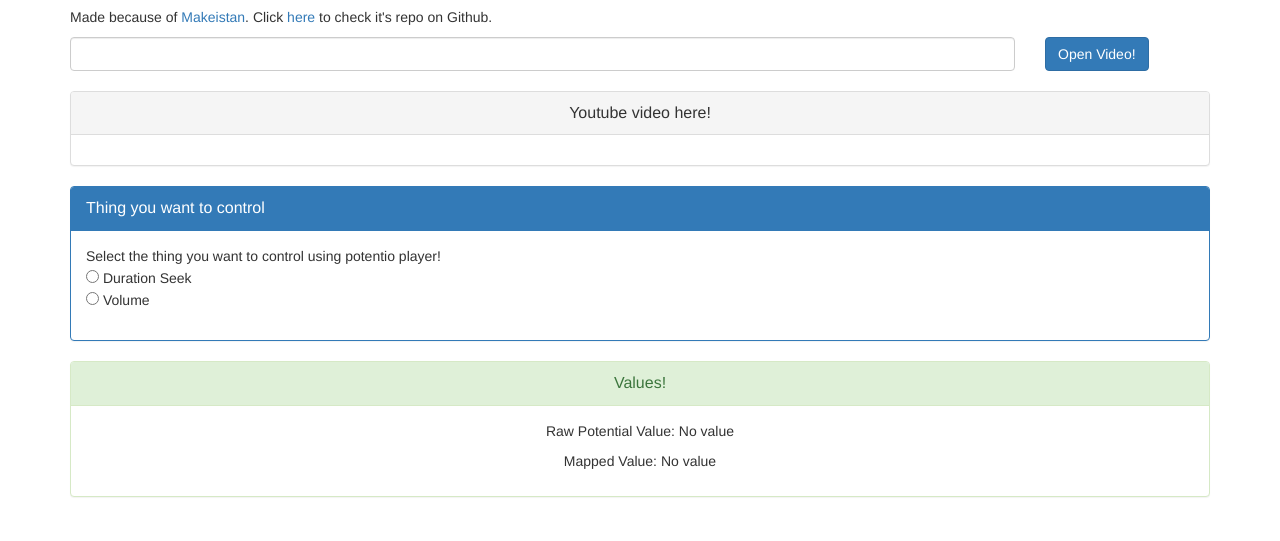
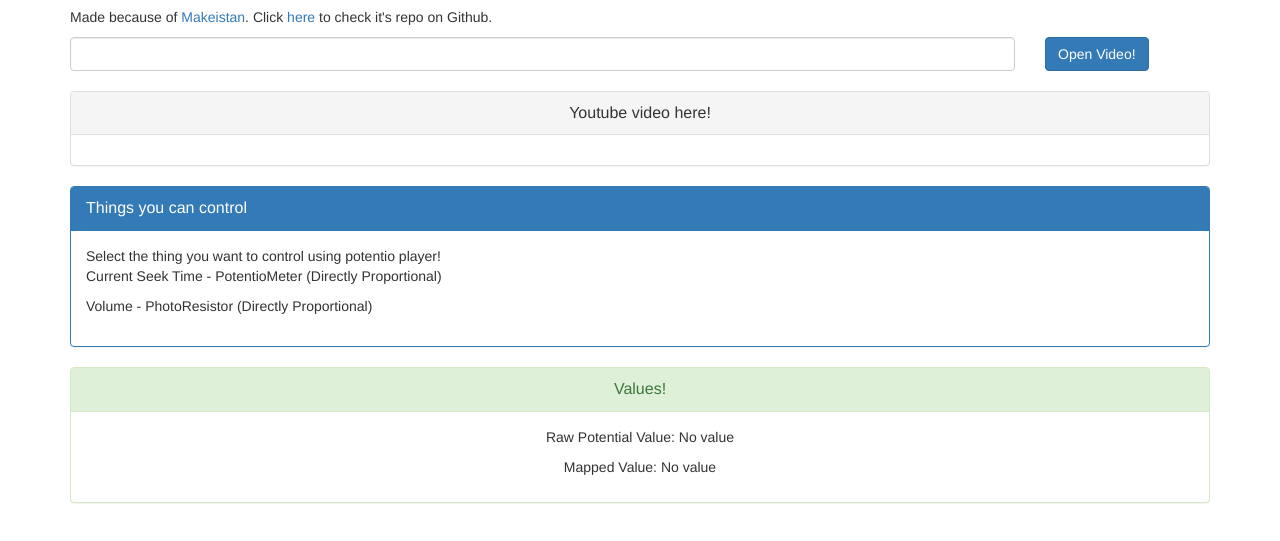
Before and after one commit to abdulhannanali/potentio-player, a website: page public/index.html in a window 1280 px wide. Shown: the part 93-634 px from the top of the page. Drawn offline with nearby package versions, Linux system fonts and the light colour scheme; no server answers.

Commit message:
add guide

```diff
--- a/public/index.html
+++ b/public/index.html
@@ -40,14 +40,14 @@
 					<div class="panel panel-primary">
 						<div class="panel-heading">
 							<div class="panel-title">
-								Thing you want to control
+								Things you can control
 							</div>
 						</div>
 						<div class="panel-body">
 							Select the thing you want to control using potentio player!
 							<div class="form-group">
-								<input type="radio" name="type" value="seek" selected> Duration Seek<br>
-								<input type="radio" name="type" value="volume"> Volume<br>
+								<p>Current Seek Time - PotentioMeter (Directly Proportional)</p>
+								<p>Volume - PhotoResistor (Directly Proportional)</p>
 							</div>
 						</div>
 					</div>
```
